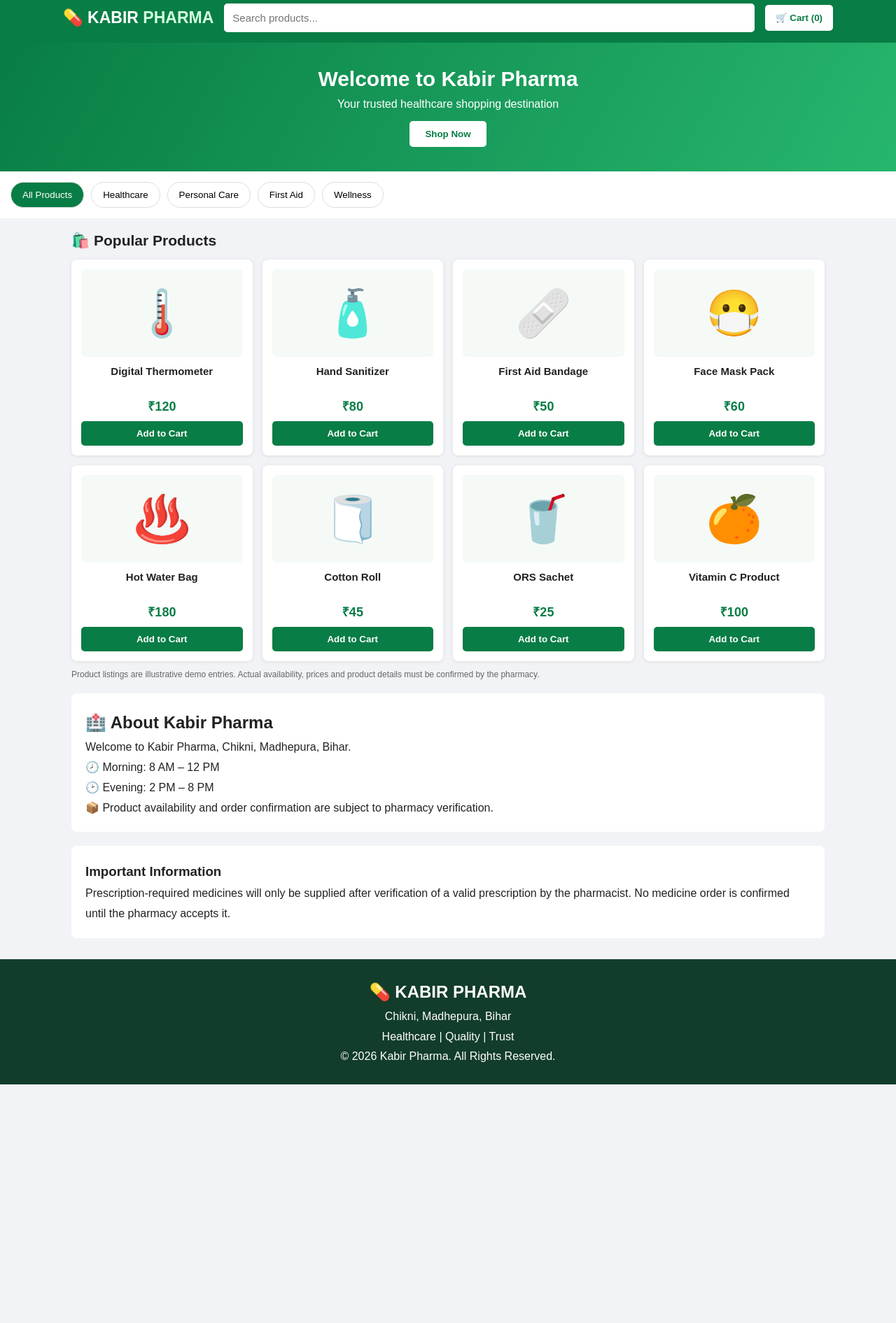
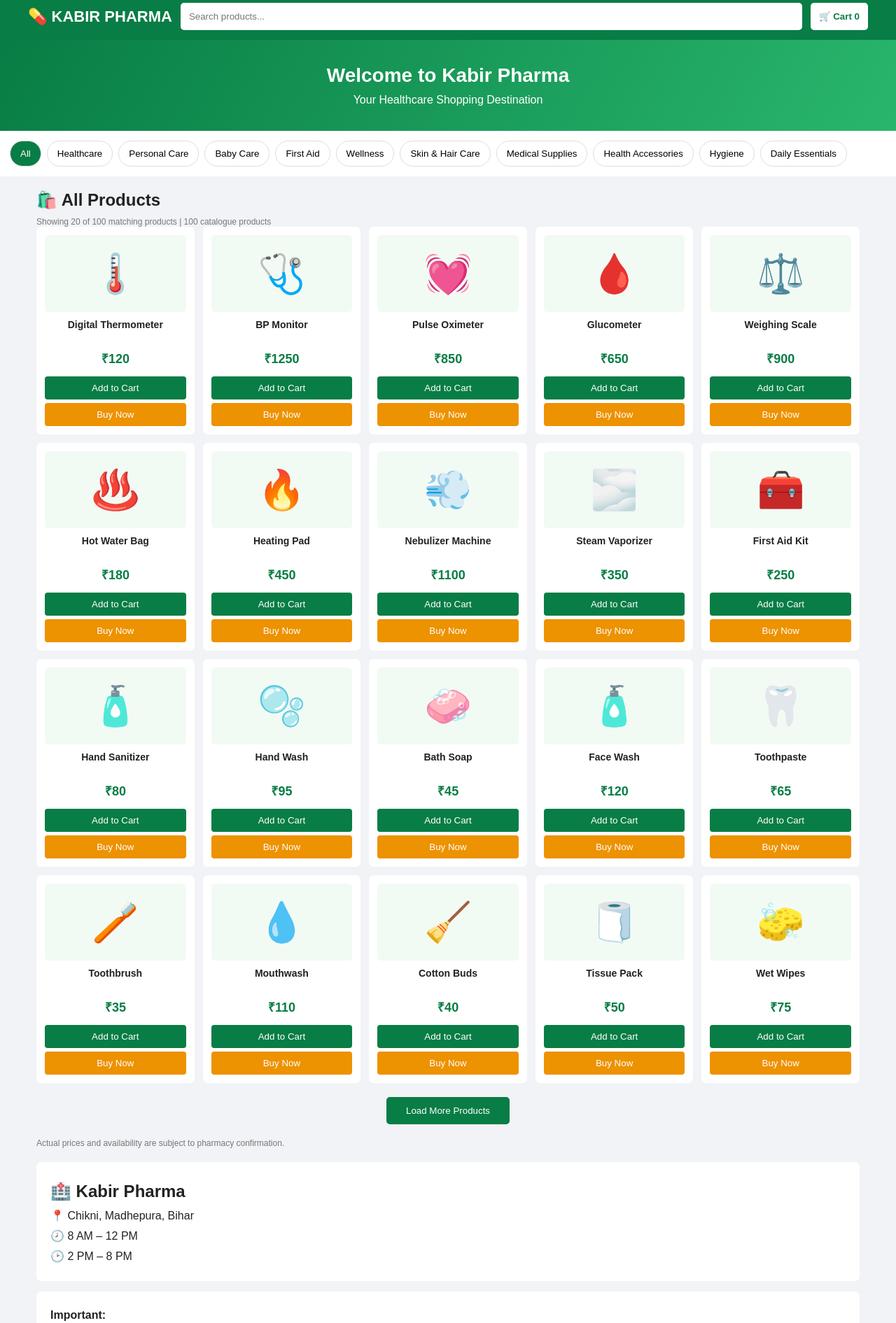
Before and after one commit to r26732974-ctrl/kabir-pharma, a plain HTML site: page index.html in a window 1280 px wide. Shown: the part 10-1901 px from the top of the page at 70% size. Before the commit the page ends 1560 px from the top, so only its background shows below. Drawn offline with Linux system fonts and the light colour scheme.

Commit message:
Refactor HTML structure and update styles

```diff
--- a/index.html
+++ b/index.html
@@ -1,102 +1,88 @@
-
 <!DOCTYPE html>
 <html lang="en">
 <head>
 <meta charset="UTF-8">
-<meta name="viewport" content="width=device-width, initial-scale=1.0">
-<title>Kabir Pharma | Online Pharmacy</title>
-
+<meta name="viewport" content="width=device-width,initial-scale=1">
+<title>Kabir Pharma Online Store</title>
 <style>
-*{margin:0;padding:0;box-sizing:border-box}
-body{font-family:Arial,sans-serif;background:#f1f3f6;color:#222}
-header{background:#087d45;color:white;padding:15px;position:sticky;top:0;z-index:10}
-.top{max-width:1100px;margin:auto;display:flex;align-items:center;gap:15px;flex-wrap:wrap}
-.logo{font-size:23px;font-weight:bold}
-.logo span{color:#d5ffdf}
-.search{flex:1;min-width:180px}
-.search input{width:100%;padding:12px;border:0;border-radius:5px;font-size:15px}
-.cart-btn{background:#fff;color:#087d45;padding:11px 15px;border:0;border-radius:5px;font-weight:bold;cursor:pointer}
-.hero{background:linear-gradient(120deg,#087d45,#27b66e);color:white;padding:35px 20px;text-align:center}
-.hero h1{font-size:30px;margin-bottom:10px}
-.hero p{margin-bottom:15px}
-.hero button{padding:11px 22px;background:white;color:#087d45;border:0;border-radius:5px;font-weight:bold}
-.categories{display:flex;gap:10px;overflow-x:auto;padding:15px;background:white}
-.categories button{border:1px solid #ddd;background:white;padding:10px 16px;border-radius:20px;white-space:nowrap;cursor:pointer}
+*{box-sizing:border-box;margin:0;padding:0}
+body{font-family:Arial;background:#f1f3f6;color:#222}
+header{background:#087d45;color:white;padding:14px;position:sticky;top:0;z-index:5}
+.top{max-width:1200px;margin:auto;display:flex;gap:12px;align-items:center;flex-wrap:wrap}
+.logo{font-size:22px;font-weight:bold}
+.search{flex:1;min-width:150px}
+.search input{width:100%;padding:12px;border:0;border-radius:5px}
+button{cursor:pointer}
+.cartbtn{padding:12px;background:white;color:#087d45;border:0;border-radius:5px;font-weight:bold}
+.hero{text-align:center;background:linear-gradient(120deg,#087d45,#29b66c);color:white;padding:35px 15px}
+.hero h1{font-size:28px;margin-bottom:10px}
+.categories{display:flex;gap:8px;overflow:auto;background:white;padding:14px}
+.categories button{padding:10px 14px;border:1px solid #ddd;background:white;border-radius:20px;white-space:nowrap}
 .categories button.active{background:#087d45;color:white}
-.container{max-width:1100px;margin:20px auto;padding:0 12px}
-.section-title{font-size:21px;margin-bottom:15px}
-.products{display:grid;grid-template-columns:repeat(4,1fr);gap:14px}
-.card{background:white;padding:14px;border-radius:8px;box-shadow:0 1px 5px #ddd;text-align:center}
-.product-img{height:125px;display:flex;align-items:center;justify-content:center;font-size:65px;background:#f5faf6;border-radius:6px;margin-bottom:12px}
-.card h3{font-size:15px;min-height:36px}
-.price{color:#087d45;font-weight:bold;font-size:18px;margin:10px}
-.old{color:#888;text-decoration:line-through;font-size:12px}
-.card button{width:100%;padding:10px;border:0;border-radius:5px;background:#087d45;color:white;font-weight:bold;cursor:pointer}
-.card button:hover{background:#056337}
-.info{background:white;padding:20px;border-radius:8px;margin-top:20px;line-height:1.8}
-.cart-box{background:white;padding:20px;border-radius:8px;margin:20px auto;max-width:1100px}
-.cart-item{display:flex;justify-content:space-between;gap:10px;padding:12px 0;border-bottom:1px solid #ddd;align-items:center}
-.cart-item button{padding:5px 10px;border:0;border-radius:4px;cursor:pointer}
-.order-btn{background:#087d45;color:white;border:0;padding:14px;width:100%;border-radius:5px;margin-top:15px;font-size:16px;font-weight:bold;cursor:pointer}
-footer{background:#123d2a;color:white;text-align:center;padding:25px;margin-top:30px;line-height:1.8}
-.note{font-size:12px;color:#666;margin-top:12px}
-.hidden{display:none}
-@media(max-width:750px){.products{grid-template-columns:repeat(2,1fr)}.hero h1{font-size:24px}}
-@media(max-width:360px){.products{grid-template-columns:1fr}}
+.container{max-width:1200px;margin:20px auto;padding:0 12px}
+.products{display:grid;grid-template-columns:repeat(5,1fr);gap:12px}
+.card{background:white;padding:12px;text-align:center;border-radius:7px}
+.pic{height:110px;background:#f2faf4;display:grid;place-items:center;font-size:55px;border-radius:5px;margin-bottom:10px}
+.card h3{font-size:14px;min-height:35px}
+.price{color:#087d45;font-weight:bold;font-size:18px;margin:9px}
+.card button{width:100%;padding:9px;background:#087d45;color:white;border:0;border-radius:4px;margin-top:5px}
+.card .buy{background:#ed9200}
+#load{display:block;margin:20px auto;padding:12px 28px;background:#087d45;color:white;border:0;border-radius:5px}
+.cart{background:white;padding:18px;margin:20px auto;max-width:1200px;border-radius:7px}
+.item{display:flex;justify-content:space-between;align-items:center;padding:12px 0;border-bottom:1px solid #ddd;gap:10px}
+.item button{padding:6px 12px}
+.order{width:100%;padding:14px;background:#087d45;color:white;border:0;border-radius:5px;margin-top:15px;font-weight:bold}
+.info{background:white;padding:20px;margin-top:15px;border-radius:7px;line-height:1.8}
+footer{background:#123d2a;color:white;text-align:center;padding:25px;margin-top:25px}
+.small{font-size:12px;color:#777;margin-top:10px}
+@media(max-width:850px){.products{grid-template-columns:repeat(3,1fr)}}
+@media(max-width:520px){.products{grid-template-columns:repeat(2,1fr)}.hero h1{font-size:23px}}
 </style>
 </head>
-
 <body>
 
 <header>
 <div class="top">
-<div class="logo">💊 KABIR <span>PHARMA</span></div>
+<div class="logo">💊 KABIR PHARMA</div>
 <div class="search">
-<input id="search" type="search" placeholder="Search products..." oninput="renderProducts()">
+<input id="search" placeholder="Search products..." oninput="resetProducts()">
 </div>
-<button class="cart-btn" onclick="showCart()">🛒 Cart (<span id="count">0</span>)</button>
+<button class="cartbtn" onclick="showCart()">🛒 Cart <span id="count">0</span></button>
 </div>
 </header>
 
 <section class="hero">
 <h1>Welcome to Kabir Pharma</h1>
-<p>Your trusted healthcare shopping destination</p>
-<button onclick="document.getElementById('shop').scrollIntoView({behavior:'smooth'})">Shop Now</button>
+<p>Your Healthcare Shopping Destination</p>
 </section>
 
-<div class="categories" id="categories">
-<button class="active" onclick="setCategory('All',this)">All Products</button>
-<button onclick="setCategory('Healthcare',this)">Healthcare</button>
-<button onclick="setCategory('Personal Care',this)">Personal Care</button>
-<button onclick="setCategory('First Aid',this)">First Aid</button>
-<button onclick="setCategory('Wellness',this)">Wellness</button>
-</div>
+<div class="categories" id="categories"></div>
 
 <main class="container" id="shop">
-<h2 class="section-title">🛍️ Popular Products</h2>
+<h2>🛍️ All Products</h2>
+<p id="result" class="small"></p>
 <div class="products" id="products"></div>
-<p class="note">Product listings are illustrative demo entries. Actual availability, prices and product details must be confirmed by the pharmacy.</p>
+<button id="load" onclick="loadMore()">Load More Products</button>
+<p class="small">Actual prices and availability are subject to pharmacy confirmation.</p>
 </main>
 
-<section class="cart-box hidden" id="cart">
-<h2>🛒 Your Shopping Cart</h2>
-<div id="cartItems"></div>
-<h3 style="margin-top:15px">Total: ₹<span id="total">0</span></h3>
-<button class="order-btn" onclick="bookOrder()">📲 Book Order on WhatsApp</button>
-<p class="note">Your order message will open in WhatsApp. You must review and send it yourself.</p>
+<section class="cart" id="cart" style="display:none">
+<h2>🛒 Shopping Cart</h2>
+<div id="items"></div>
+<h3>Total: ₹<span id="total">0</span></h3>
+<button class="order" onclick="bookOrder()">📲 BOOK ORDER ON WHATSAPP</button>
 </section>
 
 <section class="container">
 <div class="info">
-<h2>🏥 About Kabir Pharma</h2>
-<p>Welcome to Kabir Pharma, Chikni, Madhepura, Bihar.</p>
-<p>🕗 Morning: 8 AM – 12 PM</p>
-<p>🕑 Evening: 2 PM – 8 PM</p>
-<p>📦 Product availability and order confirmation are subject to pharmacy verification.</p>
+<h2>🏥 Kabir Pharma</h2>
+<p>📍 Chikni, Madhepura, Bihar</p>
+<p>🕗 8 AM – 12 PM</p>
+<p>🕑 2 PM – 8 PM</p>
 </div>
 <div class="info">
-<h3>Important Information</h3>
-<p>Prescription-required medicines will only be supplied after verification of a valid prescription by the pharmacist. No medicine order is confirmed until the pharmacy accepts it.</p>
+<strong>Important:</strong>
+<p>Prescription medicines will only be supplied after valid prescription verification by the pharmacist and compliance with applicable laws.</p>
 </div>
 </section>
 
@@ -104,117 +90,238 @@ footer{background:#123d2a;color:white;text-align:center;padding:25px;margin-top:
 <h2>💊 KABIR PHARMA</h2>
 <p>Chikni, Madhepura, Bihar</p>
 <p>Healthcare | Quality | Trust</p>
-<p>© 2026 Kabir Pharma. All Rights Reserved.</p>
+<p>© 2026 Kabir Pharma</p>
 </footer>
 
 <script>
 
-// SET YOUR EXISTING WHATSAPP NUMBER HERE.
-// Use country code and digits only, without + or spaces.
+// Apna existing WhatsApp number yahan daalein
 const WHATSAPP_NUMBER = "91XXXXXXXXXX";
 
+// Sample catalogue. Add verified products here.
+// Format: [Product name, price, category, emoji]
+
 const products = [
- {id:1,name:"Digital Thermometer",price:120,category:"Healthcare",emoji:"🌡️"},
- {id:2,name:"Hand Sanitizer",price:80,category:"Personal Care",emoji:"🧴"},
- {id:3,name:"First Aid Bandage",price:50,category:"First Aid",emoji:"🩹"},
- {id:4,name:"Face Mask Pack",price:60,category:"Personal Care",emoji:"😷"},
- {id:5,name:"Hot Water Bag",price:180,category:"Healthcare",emoji:"♨️"},
- {id:6,name:"Cotton Roll",price:45,category:"First Aid",emoji:"🧻"},
- {id:7,name:"ORS Sachet",price:25,category:"Wellness",emoji:"🥤"},
- {id:8,name:"Vitamin C Product",price:100,category:"Wellness",emoji:"🍊"}
-];
+["Digital Thermometer",120,"Healthcare","🌡️"],
+["BP Monitor",1250,"Healthcare","🩺"],
+["Pulse Oximeter",850,"Healthcare","💓"],
+["Glucometer",650,"Healthcare","🩸"],
+["Weighing Scale",900,"Healthcare","⚖️"],
+["Hot Water Bag",180,"Healthcare","♨️"],
+["Heating Pad",450,"Healthcare","🔥"],
+["Nebulizer Machine",1100,"Healthcare","💨"],
+["Steam Vaporizer",350,"Healthcare","🌫️"],
+["First Aid Kit",250,"Healthcare","🧰"],
+["Hand Sanitizer",80,"Personal Care","🧴"],
+["Hand Wash",95,"Personal Care","🫧"],
+["Bath Soap",45,"Personal Care","🧼"],
+["Face Wash",120,"Personal Care","🧴"],
+["Toothpaste",65,"Personal Care","🦷"],
+["Toothbrush",35,"Personal Care","🪥"],
+["Mouthwash",110,"Personal Care","💧"],
+["Cotton Buds",40,"Personal Care","🧹"],
+["Tissue Pack",50,"Personal Care","🧻"],
+["Wet Wipes",75,"Personal Care","🧽"],
+["Baby Diapers Small",350,"Baby Care","👶"],
+["Baby Diapers Medium",400,"Baby Care","👶"],
+["Baby Diapers Large",450,"Baby Care","👶"],
+["Baby Wipes",90,"Baby Care","🧻"],
+["Baby Shampoo",130,"Baby Care","🧴"],
+["Baby Soap",55,"Baby Care","🧼"],
+["Baby Lotion",145,"Baby Care","🧴"],
+["Baby Powder",85,"Baby Care","🍼"],
+["Feeding Bottle",120,"Baby Care","🍼"],
+["Baby Rash Cream",110,"Baby Care","👶"],
+["Bandage Pack",35,"First Aid","🩹"],
+["Sterile Gauze",50,"First Aid","🩺"],
+["Cotton Roll",45,"First Aid","☁️"],
+["Medical Tape",30,"First Aid","🩹"],
+["Elastic Bandage",80,"First Aid","🩹"],
+["Wound Dressing",65,"First Aid","🧴"],
+["Disposable Gloves",70,"First Aid","🧤"],
+["Surgical Mask Pack",60,"First Aid","😷"],
+["Medical Scissors",90,"First Aid","✂️"],
+["Crepe Bandage",75,"First Aid","🩹"],
+["Vitamin C Product",150,"Wellness","🍊"],
+["Multivitamin Product",220,"Wellness","💊"],
+["Shaker Bottle",180,"Wellness","🥤"],
+["Water Bottle",250,"Wellness","🚰"],
+["Electrolyte Powder",35,"Wellness","🥤"],
+["Supplement Container",190,"Wellness","🫙"],
+["Resistance Band",150,"Wellness","🏋️"],
+["Yoga Mat",450,"Wellness","🧘"],
+["Skipping Rope",120,"Wellness","🏃"],
+["Gel Pack",140,"Wellness","❄️"],
+["Hair Oil",120,"Skin & Hair Care","🧴"],
+["Shampoo",140,"Skin & Hair Care","🧴"],
+["Conditioner",160,"Skin & Hair Care","🧴"],
+["Hair Comb",40,"Skin & Hair Care","💇"],
+["Moisturizer",180,"Skin & Hair Care","🧴"],
+["Sunscreen",220,"Skin & Hair Care","☀️"],
+["Lip Balm",65,"Skin & Hair Care","💄"],
+["Body Lotion",150,"Skin & Hair Care","🧴"],
+["Petroleum Jelly",55,"Skin & Hair Care","🫙"],
+["Face Cream",130,"Skin & Hair Care","🧴"],
+["Stethoscope",450,"Medical Supplies","🩺"],
+["Medical Tray",180,"Medical Supplies","🧰"],
+["Digital Timer",120,"Medical Supplies","⏱️"],
+["Kidney Tray",150,"Medical Supplies","🥣"],
+["Disposable Apron",35,"Medical Supplies","🥼"],
+["Medical Scissors",100,"Medical Supplies","✂️"],
+["Disposable Syringe Pack",80,"Medical Supplies","💉"],
+["Measuring Cup",35,"Medical Supplies","🥛"],
+["Medicine Box",150,"Medical Supplies","📦"],
+["Face Shield",90,"Medical Supplies","🛡️"],
+["Ice Pack",120,"Health Accessories","🧊"],
+["Knee Support",220,"Health Accessories","🦵"],
+["Wrist Support",180,"Health Accessories","🖐️"],
+["Ankle Support",200,"Health Accessories","🦶"],
+["Cervical Pillow",450,"Health Accessories","🛏️"],
+["Walking Stick",350,"Health Accessories","🦯"],
+["Arm Sling",160,"Health Accessories","💪"],
+["Back Support Belt",550,"Health Accessories","🩹"],
+["Knee Cap Pair",240,"Health Accessories","🦵"],
+["Hot Water Bottle Cover",75,"Health Accessories","♨️"],
+["Sanitary Pads",85,"Hygiene","🌸"],
+["Panty Liners",60,"Hygiene","🌸"],
+["Menstrual Cup",250,"Hygiene","🌸"],
+["Seat Sanitizer",90,"Hygiene","🧴"],
+["Hand Towels",100,"Hygiene","🧻"],
+["Toilet Paper",45,"Hygiene","🧻"],
+["Disposable Razor",50,"Hygiene","🪒"],
+["Shaving Cream",90,"Hygiene","🫧"],
+["Nail Cutter",35,"Hygiene","✂️"],
+["Hygiene Kit",180,"Hygiene","🧼"],
+["Medicine Organizer",90,"Daily Essentials","📦"],
+["Pill Cutter",65,"Daily Essentials","💊"],
+["Pill Reminder Box",80,"Daily Essentials","🗓️"],
+["First Aid Pouch",180,"Daily Essentials","🎒"],
+["Reusable Ice Bag",150,"Daily Essentials","🧊"],
+["Mattress Protector",350,"Daily Essentials","🛏️"],
+["Magnifying Glass",100,"Daily Essentials","🔍"],
+["Glasses Case",70,"Daily Essentials","👓"],
+["Reusable Face Mask",50,"Daily Essentials","😷"],
+["Room Thermometer",180,"Daily Essentials","🌡️"]
+].map((p,i)=>({id:i+1,name:p[0],price:p[1],category:p[2],emoji:p[3]}));
 
-let cart = [];
-let category = "All";
+let cart=[];
+let category="All";
+let shown=20;
+
+const categoryList=["All",...new Set(products.map(p=>p.category))];
+
+function makeCategories(){
+ document.getElementById("categories").innerHTML=
+ categoryList.map(c=>`
+ <button class="${c==="All"?"active":""}" onclick="setCategory('${c}',this)">${c}</button>
+ `).join("");
+}
+
+function getFiltered(){
+ let q=document.getElementById("search").value.toLowerCase();
+ return products.filter(p=>
+ (category==="All"||p.category===category)&&
+ p.name.toLowerCase().includes(q)
+ );
+}
 
 function renderProducts(){
- const search = document.getElementById("search").value.toLowerCase();
- const list = products.filter(p =>
-  (category==="All" || p.category===category) &&
-  p.name.toLowerCase().includes(search)
- );
+ let filtered=getFiltered();
+ document.getElementById("result").textContent=
+ "Showing "+Math.min(shown,filtered.length)+" of "+filtered.length+" matching products | "+products.length+" catalogue products";
 
- document.getElementById("products").innerHTML = list.length ?
- list.map(p=>`
+ document.getElementById("products").innerHTML=
+ filtered.slice(0,shown).map(p=>`
  <div class="card">
- <div class="product-img">${p.emoji}</div>
+ <div class="pic">${p.emoji}</div>
  <h3>${p.name}</h3>
  <div class="price">₹${p.price}</div>
  <button onclick="addToCart(${p.id})">Add to Cart</button>
- </div>`).join("") :
- "<p>No products found.</p>";
+ <button class="buy" onclick="buyNow(${p.id})">Buy Now</button>
+ </div>
+ `).join("")||"<p>No products found.</p>";
+
+ document.getElementById("load").style.display=
+ shown<filtered.length?"block":"none";
 }
 
-function setCategory(value,button){
- category=value;
+function resetProducts(){shown=20;renderProducts()}
+
+function loadMore(){
+ shown+=20;
+ renderProducts();
+}
+
+function setCategory(c,btn){
+ category=c;
+ shown=20;
  document.querySelectorAll(".categories button").forEach(b=>b.classList.remove("active"));
- button.classList.add("active");
+ btn.classList.add("active");
  renderProducts();
 }
 
 function addToCart(id){
- const product=products.find(p=>p.id===id);
- const item=cart.find(p=>p.id===id);
+ let p=products.find(x=>x.id===id);
+ let item=cart.find(x=>x.id===id);
  if(item)item.qty++;
- else cart.push({...product,qty:1});
+ else cart.push({...p,qty:1});
  updateCart();
+ alert(p.name+" added to cart!");
+}
+
+function buyNow(id){
+ addToCart(id);
+ showCart();
 }
 
 function updateCart(){
  document.getElementById("count").textContent=
- cart.reduce((sum,p)=>sum+p.qty,0);
+ cart.reduce((s,p)=>s+p.qty,0);
+
  document.getElementById("total").textContent=
- cart.reduce((sum,p)=>sum+p.price*p.qty,0);
+ cart.reduce((s,p)=>s+p.price*p.qty,0);
 
- document.getElementById("cartItems").innerHTML=cart.length ?
- cart.map(p=>`
- <div class="cart-item">
+ document.getElementById("items").innerHTML=
+ cart.length?cart.map(p=>`
+ <div class="item">
  <div>${p.emoji} <b>${p.name}</b><br>₹${p.price} × ${p.qty}</div>
  <div>
  <button onclick="changeQty(${p.id},-1)">−</button>
  <button onclick="changeQty(${p.id},1)">+</button>
  </div>
- </div>`).join("") :
- "<p>Your cart is empty.</p>";
+ </div>
+ `).join(""):"<p>Your cart is empty.</p>";
 }
 
-function changeQty(id,change){
- const item=cart.find(p=>p.id===id);
- if(!item)return;
- item.qty+=change;
- if(item.qty<=0)cart=cart.filter(p=>p.id!==id);
+function changeQty(id,n){
+ let p=cart.find(x=>x.id===id);
+ if(!p)return;
+ p.qty+=n;
+ if(p.qty<=0)cart=cart.filter(x=>x.id!==id);
  updateCart();
 }
 
 function showCart(){
- document.getElementById("cart").classList.remove("hidden");
+ document.getElementById("cart").style.display="block";
+ updateCart();
  document.getElementById("cart").scrollIntoView({behavior:"smooth"});
 }
 
 function bookOrder(){
- if(cart.length===0){
-  alert("Please add products to your cart first.");
-  return;
+ if(!cart.length){alert("Cart is empty!");return}
+ if(!/^91[0-9]{10}$/.test(WHATSAPP_NUMBER)){
+ alert("Please enter the existing WhatsApp number in the code.");
+ return;
  }
-
- if(!/^91[0-9]{10}$/.test(WHATSAPP_NUMBER)){
-  alert("Please enter your existing WhatsApp number in the website code first.");
-  return;
- }
-
- let message="Hello Kabir Pharma! I want to enquire about this order:\n\n";
- cart.forEach(p=>{
-  message+=p.name+" x "+p.qty+" = Rs. "+(p.price*p.qty)+"\n";
- });
-
- const total=cart.reduce((sum,p)=>sum+p.price*p.qty,0);
- message+="\nEstimated Total: Rs. "+total;
- message+="\n\nPlease confirm availability and order details.";
-
- const url="https://wa.me/"+WHATSAPP_NUMBER+"?text="+encodeURIComponent(message);
- window.open(url,"_blank");
+ let msg="Hello Kabir Pharma! My order enquiry:\n\n";
+ cart.forEach(p=>msg+=p.name+" x "+p.qty+" = Rs. "+p.price*p.qty+"\n");
+ let total=cart.reduce((s,p)=>s+p.price*p.qty,0);
+ msg+="\nEstimated Total: Rs. "+total;
+ msg+="\nPlease confirm availability and final price.";
+ window.open("https://wa.me/"+WHATSAPP_NUMBER+"?text="+encodeURIComponent(msg),"_blank");
 }
 
+makeCategories();
 renderProducts();
 updateCart();
 
```
